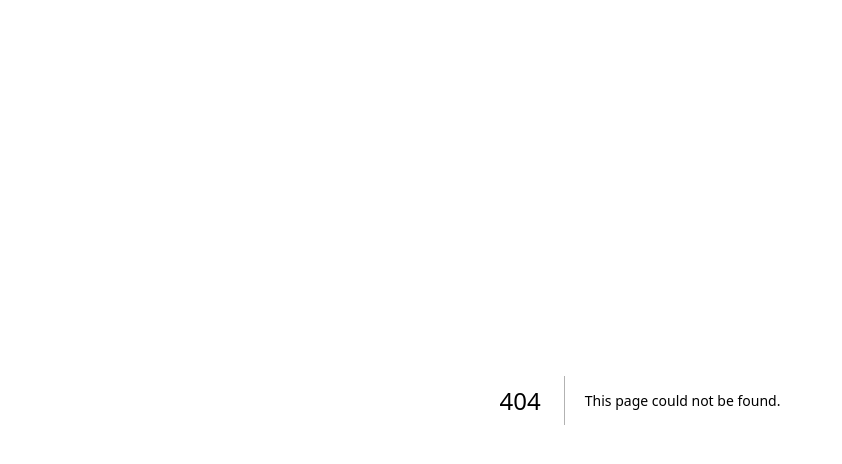
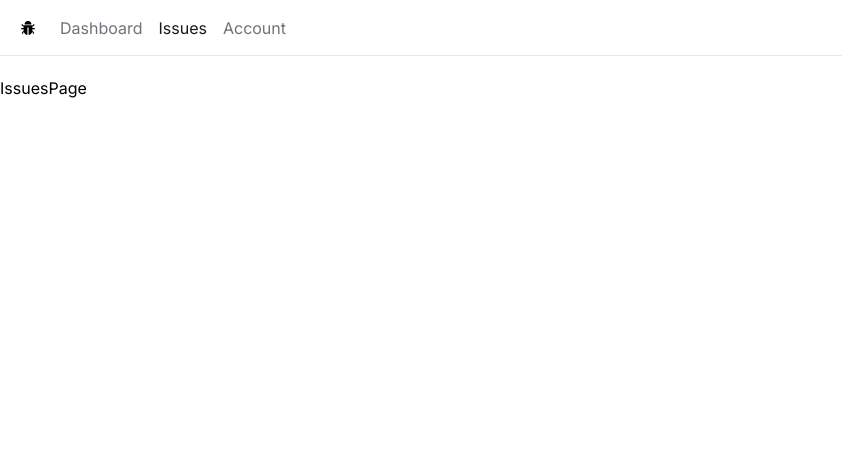
Before and after one commit to victor-levus/issue-tracker, a Next.js app: page /issues in a window 1280 px wide. Before the commit this address had no page. Shown: the top 464 px of the page, without its empty margins (0-842 px from the left). Built offline with nearby package versions, Linux system fonts and the light colour scheme.

Commit message:
Initial commit

```diff
--- /dev/null
+++ b/app/NavBar.tsx
@@ -0,0 +1,41 @@
+"use client";
+
+import Link from "next/link";
+import { usePathname } from "next/navigation";
+import React from "react";
+import { AiFillBug } from "react-icons/ai";
+import classnames from "classnames";
+
+const NavBar = () => {
+  const currentPath = usePathname();
+
+  const links = [
+    { label: "Dashboard", href: "/" },
+    { label: "Issues", href: "/issues" },
+    { label: "Account", href: "/account" },
+  ];
+
+  return (
+    <nav className="flex space-x-6 border-b mb-5 px-5 h-14 items-center">
+      <AiFillBug />
+      <ul className="flex space-x-4">
+        {links.map((link) => (
+          <li key={link.href}>
+            <Link
+              href={link.href}
+              className={classnames({
+                "text-zinc-900": link.href === currentPath,
+                "text-zinc-500": link.href !== currentPath,
+                "hover:text-zinc-800 transition-colors": true,
+              })}
+            >
+              {link.label}
+            </Link>
+          </li>
+        ))}
+      </ul>
+    </nav>
+  );
+};
+
+export default NavBar;
--- a/app/globals.css
+++ b/app/globals.css
@@ -4,24 +4,14 @@
 
 :root {
   --foreground-rgb: 0, 0, 0;
-  --background-start-rgb: 214, 219, 220;
-  --background-end-rgb: 255, 255, 255;
 }
 
 @media (prefers-color-scheme: dark) {
   :root {
     --foreground-rgb: 255, 255, 255;
-    --background-start-rgb: 0, 0, 0;
-    --background-end-rgb: 0, 0, 0;
   }
 }
 
 body {
   color: rgb(var(--foreground-rgb));
-  background: linear-gradient(
-      to bottom,
-      transparent,
-      rgb(var(--background-end-rgb))
-    )
-    rgb(var(--background-start-rgb));
 }
--- /dev/null
+++ b/app/issues/page.tsx
@@ -0,0 +1,7 @@
+import React from "react";
+
+const IssuesPage = () => {
+  return <div>IssuesPage</div>;
+};
+
+export default IssuesPage;
--- a/app/layout.tsx
+++ b/app/layout.tsx
@@ -1,22 +1,26 @@
-import './globals.css'
-import type { Metadata } from 'next'
-import { Inter } from 'next/font/google'
+import "./globals.css";
+import type { Metadata } from "next";
+import { Inter } from "next/font/google";
+import NavBar from "./NavBar";
 
-const inter = Inter({ subsets: ['latin'] })
+const inter = Inter({ subsets: ["latin"] });
 
 export const metadata: Metadata = {
-  title: 'Create Next App',
-  description: 'Generated by create next app',
-}
+  title: "Create Next App",
+  description: "Generated by create next app",
+};
 
 export default function RootLayout({
   children,
 }: {
-  children: React.ReactNode
+  children: React.ReactNode;
 }) {
   return (
     <html lang="en">
-      <body className={inter.className}>{children}</body>
+      <body className={inter.className}>
+        <NavBar />
+        <main>{children}</main>
+      </body>
     </html>
-  )
+  );
 }
--- a/app/page.tsx
+++ b/app/page.tsx
@@ -1,113 +1,3 @@
-import Image from 'next/image'
-
 export default function Home() {
-  return (
-    <main className="flex min-h-screen flex-col items-center justify-between p-24">
-      <div className="z-10 max-w-5xl w-full items-center justify-between font-mono text-sm lg:flex">
-        <p className="fixed left-0 top-0 flex w-full justify-center border-b border-gray-300 bg-gradient-to-b from-zinc-200 pb-6 pt-8 backdrop-blur-2xl dark:border-neutral-800 dark:bg-zinc-800/30 dark:from-inherit lg:static lg:w-auto  lg:rounded-xl lg:border lg:bg-gray-200 lg:p-4 lg:dark:bg-zinc-800/30">
-          Get started by editing&nbsp;
-          <code className="font-mono font-bold">app/page.tsx</code>
-        </p>
-        <div className="fixed bottom-0 left-0 flex h-48 w-full items-end justify-center bg-gradient-to-t from-white via-white dark:from-black dark:via-black lg:static lg:h-auto lg:w-auto lg:bg-none">
-          <a
-            className="pointer-events-none flex place-items-center gap-2 p-8 lg:pointer-events-auto lg:p-0"
-            href="https://vercel.com?utm_source=create-next-app&utm_medium=appdir-template&utm_campaign=create-next-app"
-            target="_blank"
-            rel="noopener noreferrer"
-          >
-            By{' '}
-            <Image
-              src="/vercel.svg"
-              alt="Vercel Logo"
-              className="dark:invert"
-              width={100}
-              height={24}
-              priority
-            />
-          </a>
-        </div>
-      </div>
-
-      <div className="relative flex place-items-center before:absolute before:h-[300px] before:w-[480px] before:-translate-x-1/2 before:rounded-full before:bg-gradient-radial before:from-white before:to-transparent before:blur-2xl before:content-[''] after:absolute after:-z-20 after:h-[180px] after:w-[240px] after:translate-x-1/3 after:bg-gradient-conic after:from-sky-200 after:via-blue-200 after:blur-2xl after:content-[''] before:dark:bg-gradient-to-br before:dark:from-transparent before:dark:to-blue-700 before:dark:opacity-10 after:dark:from-sky-900 after:dark:via-[#0141ff] after:dark:opacity-40 before:lg:h-[360px] z-[-1]">
-        <Image
-          className="relative dark:drop-shadow-[0_0_0.3rem_#ffffff70] dark:invert"
-          src="/next.svg"
-          alt="Next.js Logo"
-          width={180}
-          height={37}
-          priority
-        />
-      </div>
-
-      <div className="mb-32 grid text-center lg:max-w-5xl lg:w-full lg:mb-0 lg:grid-cols-4 lg:text-left">
-        <a
-          href="https://nextjs.org/docs?utm_source=create-next-app&utm_medium=appdir-template&utm_campaign=create-next-app"
-          className="group rounded-lg border border-transparent px-5 py-4 transition-colors hover:border-gray-300 hover:bg-gray-100 hover:dark:border-neutral-700 hover:dark:bg-neutral-800/30"
-          target="_blank"
-          rel="noopener noreferrer"
-        >
-          <h2 className={`mb-3 text-2xl font-semibold`}>
-            Docs{' '}
-            <span className="inline-block transition-transform group-hover:translate-x-1 motion-reduce:transform-none">
-              -&gt;
-            </span>
-          </h2>
-          <p className={`m-0 max-w-[30ch] text-sm opacity-50`}>
-            Find in-depth information about Next.js features and API.
-          </p>
-        </a>
-
-        <a
-          href="https://nextjs.org/learn?utm_source=create-next-app&utm_medium=appdir-template-tw&utm_campaign=create-next-app"
-          className="group rounded-lg border border-transparent px-5 py-4 transition-colors hover:border-gray-300 hover:bg-gray-100 hover:dark:border-neutral-700 hover:dark:bg-neutral-800/30"
-          target="_blank"
-          rel="noopener noreferrer"
-        >
-          <h2 className={`mb-3 text-2xl font-semibold`}>
-            Learn{' '}
-            <span className="inline-block transition-transform group-hover:translate-x-1 motion-reduce:transform-none">
-              -&gt;
-            </span>
-          </h2>
-          <p className={`m-0 max-w-[30ch] text-sm opacity-50`}>
-            Learn about Next.js in an interactive course with&nbsp;quizzes!
-          </p>
-        </a>
-
-        <a
-          href="https://vercel.com/templates?framework=next.js&utm_source=create-next-app&utm_medium=appdir-template&utm_campaign=create-next-app"
-          className="group rounded-lg border border-transparent px-5 py-4 transition-colors hover:border-gray-300 hover:bg-gray-100 hover:dark:border-neutral-700 hover:dark:bg-neutral-800/30"
-          target="_blank"
-          rel="noopener noreferrer"
-        >
-          <h2 className={`mb-3 text-2xl font-semibold`}>
-            Templates{' '}
-            <span className="inline-block transition-transform group-hover:translate-x-1 motion-reduce:transform-none">
-              -&gt;
-            </span>
-          </h2>
-          <p className={`m-0 max-w-[30ch] text-sm opacity-50`}>
-            Explore the Next.js 13 playground.
-          </p>
-        </a>
-
-        <a
-          href="https://vercel.com/new?utm_source=create-next-app&utm_medium=appdir-template&utm_campaign=create-next-app"
-          className="group rounded-lg border border-transparent px-5 py-4 transition-colors hover:border-gray-300 hover:bg-gray-100 hover:dark:border-neutral-700 hover:dark:bg-neutral-800/30"
-          target="_blank"
-          rel="noopener noreferrer"
-        >
-          <h2 className={`mb-3 text-2xl font-semibold`}>
-            Deploy{' '}
-            <span className="inline-block transition-transform group-hover:translate-x-1 motion-reduce:transform-none">
-              -&gt;
-            </span>
-          </h2>
-          <p className={`m-0 max-w-[30ch] text-sm opacity-50`}>
-            Instantly deploy your Next.js site to a shareable URL with Vercel.
-          </p>
-        </a>
-      </div>
-    </main>
-  )
+  return <div>Hello World</div>;
 }
```
Also changed, not shown: package.json (+6 -4 lines), 1 other file (tests, documents, lock files or other folders).
